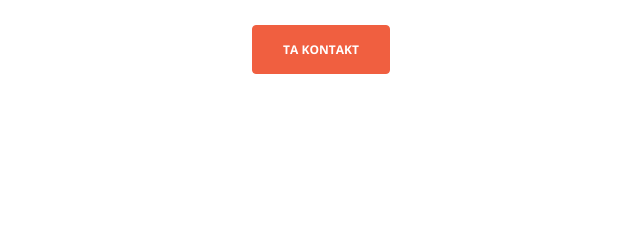
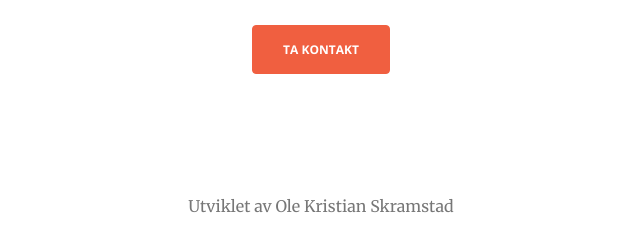
Before and after one commit to okristian1/bord, a Flask app: page / in a window 1280 px wide. Shown: the part 1936-2184 px from the top of the page, without its empty margins (319-959 px from the left). Run offline with Flask 2, Linux system fonts and the light colour scheme; parts of the project's set-up code (start-up, migrations or seed data) failed here and were passed over; some libraries are stand-ins or nearby versions.

Commit message:
html formatting

```diff
--- a/static/styles/css/creative.css
+++ b/static/styles/css/creative.css
@@ -12,6 +12,7 @@
    text-align: center;
    line-height: 2;
    width: 100%;
+   border-radius: 5px;
  }
 
  .white-text {
--- a/templates/dev.html
+++ b/templates/dev.html
@@ -147,7 +147,7 @@
 {% block footer %}
 <div class="container">
 <div class="row text-center">
-  <a href="http://okristian1.github.io/okristian1/"><p class="white-text">Utviklet av Ole Kristian Skramstad</p></a>
+  <a href="http://okristian1.github.io/okristian1/"><p class="text-muted">Utviklet av Ole Kristian Skramstad</p></a>
   </div>
 </div>
 <br>
```
